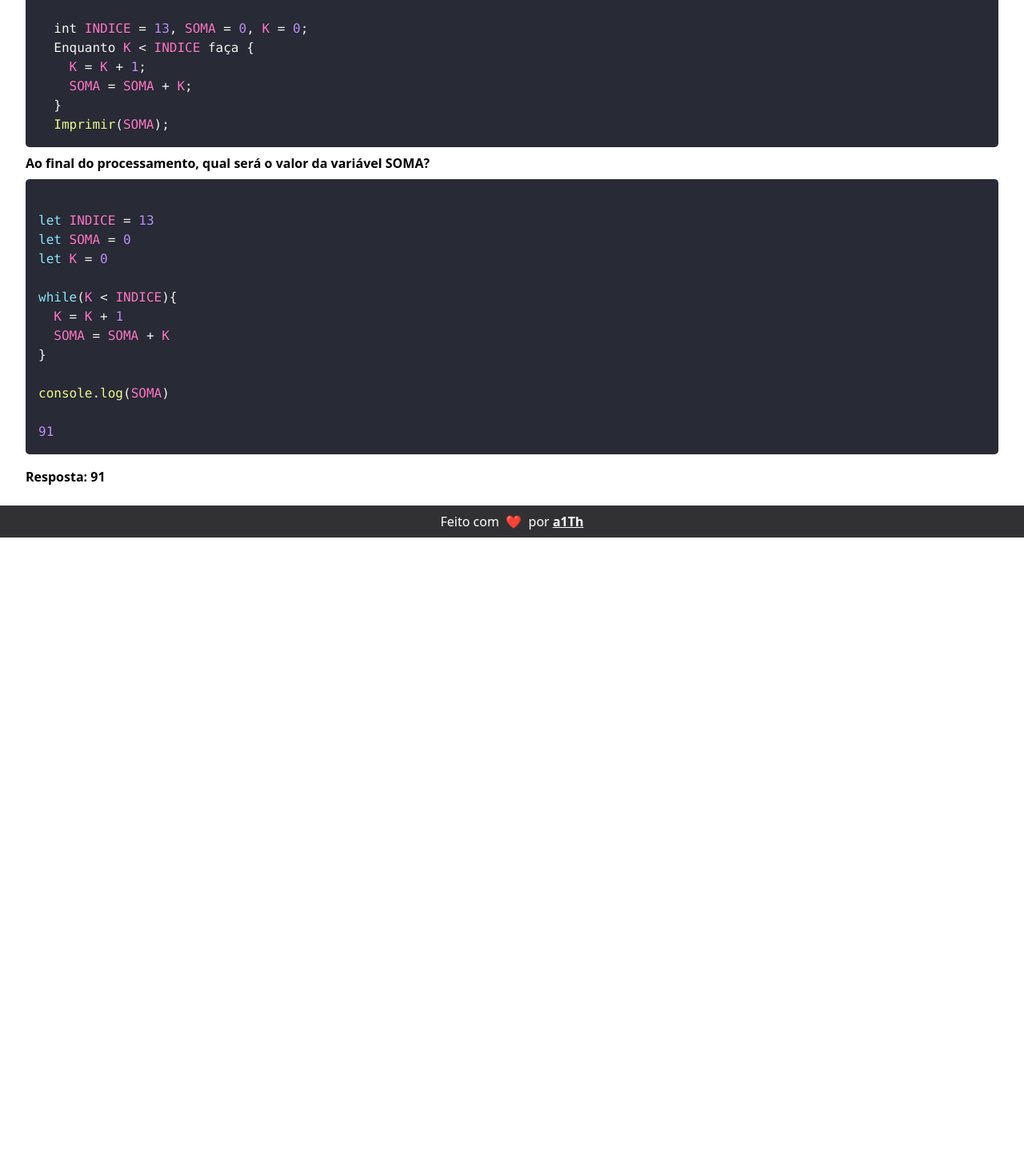
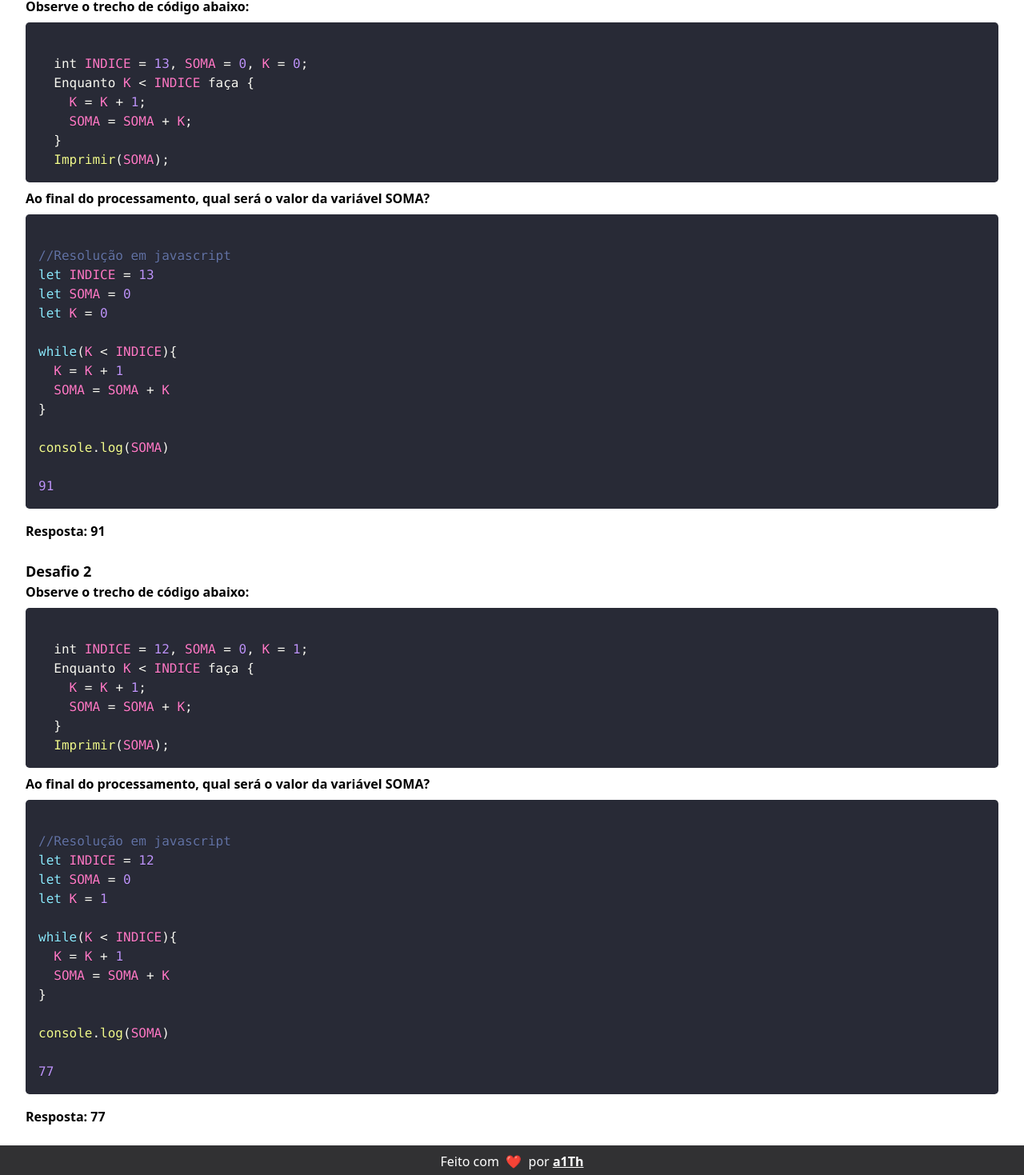
Before and after one commit to a1Thiago/tst, a Next.js app: page /desafio-1 in a window 1280 px wide. Shown: the part 336-1805 px from the top of the page at 80% size. Before the commit the page ends 1008 px from the top, so only its background shows below. Built offline with nearby package versions, Linux system fonts and the light colour scheme; grey boxes are pictures that could not be loaded.

Commit message:
end task Somatório Progressivo

```diff
--- a/src/app/desafio-1/page.tsx
+++ b/src/app/desafio-1/page.tsx
@@ -8,7 +8,7 @@ import { dracula } from 'react-syntax-highlighter/dist/esm/styles/prism'
 export default function Page() {
 
 
-  const desafio = `
+  const desafio1 = `
   int INDICE = 13, SOMA = 0, K = 0;
   Enquanto K < INDICE faça {
     K = K + 1;
@@ -16,7 +16,16 @@ export default function Page() {
   }
   Imprimir(SOMA);`
 
-  const resposta = `
+  const desafio2 = `
+  int INDICE = 12, SOMA = 0, K = 1;
+  Enquanto K < INDICE faça {
+    K = K + 1;
+    SOMA = SOMA + K;
+  }
+  Imprimir(SOMA);`
+
+  const resposta1 = `
+//Resolução em javascript
 let INDICE = 13
 let SOMA = 0
 let K = 0
@@ -28,12 +37,26 @@ while(K < INDICE){
 
 console.log(SOMA)
 
-91
+${cumulativeSum(13, 0, 0)}
 `
+  const resposta2 = `
+//Resolução em javascript
+let INDICE = 12
+let SOMA = 0
+let K = 1
 
+while(K < INDICE){
+  K = K + 1
+  SOMA = SOMA + K
+}
+
+console.log(SOMA)
+
+${cumulativeSum(12, 0, 1)}
+`
   return (
 
-    <div >
+    <div className='space-y-4'>
 
       <div className='flex justify-between py-4'>
         <Link href='/'>
@@ -51,7 +74,11 @@ console.log(SOMA)
         </Link>
       </div>
 
-      <h2 className='font-bold text-xl py-2'>Desafio 1</h2>
+      <h2 className='font-bold text-xl'>Somatório Progressivo</h2>
+
+      <div>
+
+        <h3 className='font-bold text-lg'>Desafio 1</h3>
 
         <div className='[&_p]:font-semibold space-y-2'>
 
@@ -59,23 +86,66 @@ console.log(SOMA)
             Observe o trecho de código abaixo:
           </p>
           <SyntaxHighlighter language="javascript" style={dracula}>
-          {desafio}
+            {desafio1}
           </SyntaxHighlighter>
           <p>
             Ao final do processamento, qual será o valor da variável SOMA?
           </p>
 
           <SyntaxHighlighter language="javascript" style={dracula}>
-          {resposta}
+            {resposta1}
           </SyntaxHighlighter>
 
         </div>
 
 
         <div>
-        <p className='font-semibold py-2'>Resposta: 91</p>
+          <p className='font-semibold py-2'>Resposta: {cumulativeSum(13, 0, 0)}</p>
+        </div>
+
+
+      </div>
+
+      <div>
+
+        <h3 className='font-bold text-lg'>Desafio 2</h3>
+
+        <div className='[&_p]:font-semibold space-y-2'>
+
+          <p>
+            Observe o trecho de código abaixo:
+          </p>
+          <SyntaxHighlighter language="javascript" style={dracula}>
+            {desafio2}
+          </SyntaxHighlighter>
+          <p>
+            Ao final do processamento, qual será o valor da variável SOMA?
+          </p>
+
+          <SyntaxHighlighter language="javascript" style={dracula}>
+            {resposta2}
+          </SyntaxHighlighter>
+
+        </div>
+
+
+        <div>
+          <p className='font-semibold py-2'>Resposta: {cumulativeSum(12, 0, 1)}</p>
+        </div>
+
+
       </div>
 
     </div>
   )
 }
+
+function cumulativeSum(indice: number, soma: number, k: number) {
+
+  while (k < indice) {
+    k = k + 1
+    soma = soma + k
+  }
+
+  return soma
+}
```
Lines whose indentation alone changed are shown as unchanged.
